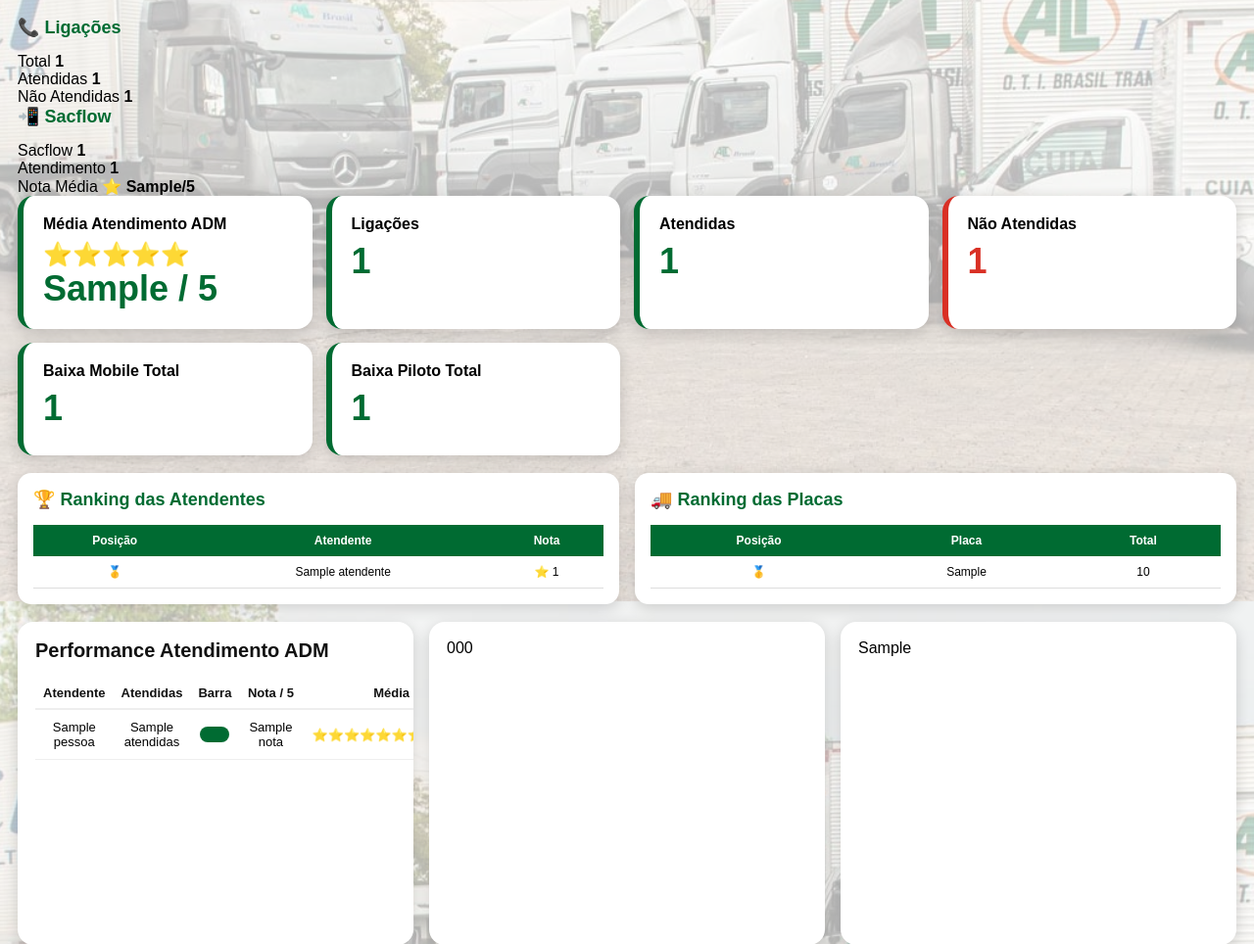
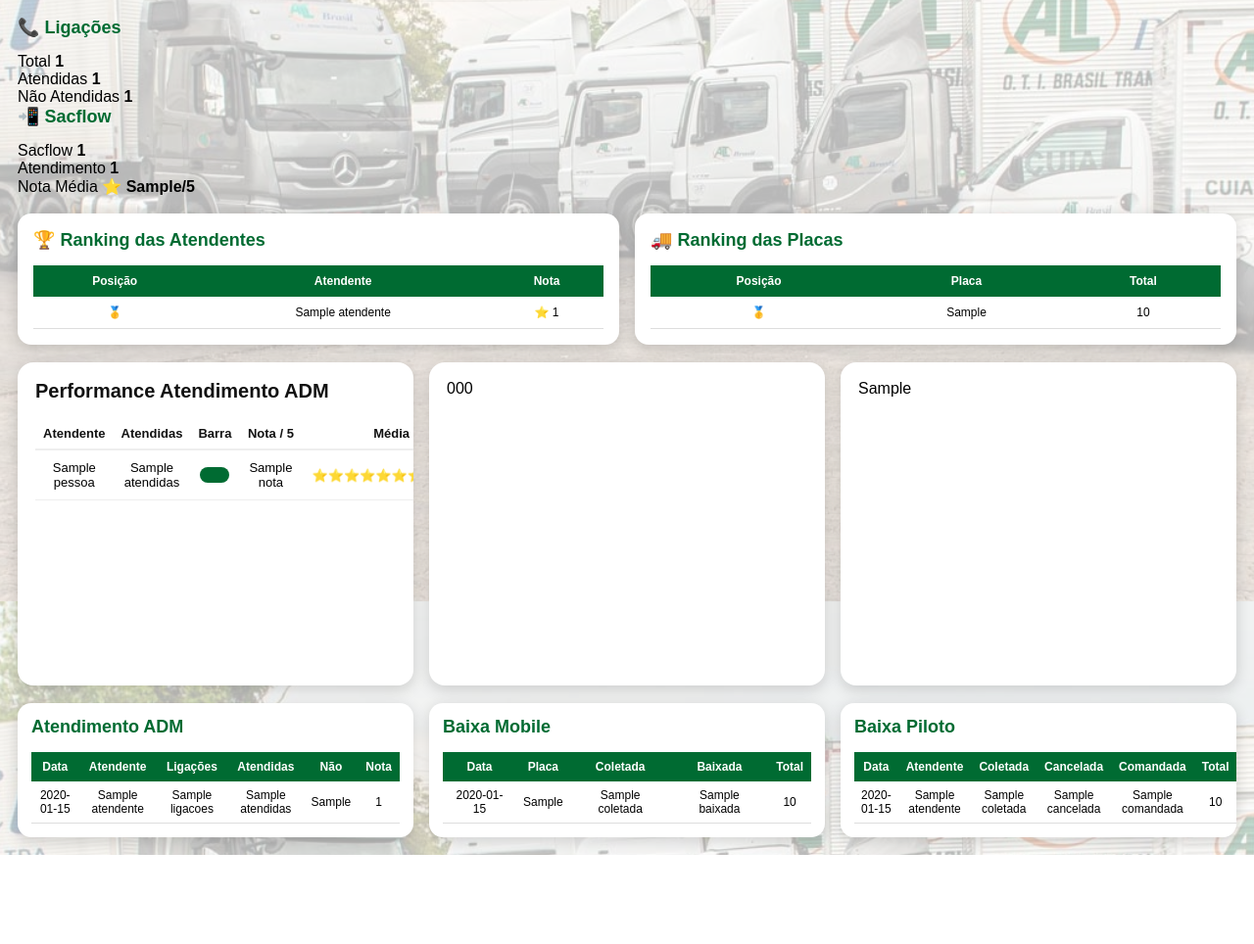
Before and after one commit to thamiryspires291-afk/dashboard-logistica-alt, a Python web app: template templates/performance.html in a window 1280 px wide. Shown: the part 186-1150 px from the top of the page at 98% size. After the commit the page ends 1059 px from the top, so only its background shows below. Run offline with Jinja, Linux system fonts and the light colour scheme; the template is opened without the code that fills it: most values are stand-ins (such as "Sample title", 1, 10 or a date in 2020).

Commit message:
Update performance.html

```diff
--- a/templates/performance.html
+++ b/templates/performance.html
@@ -340,36 +340,8 @@ td{
 
 </div>
 <div class="cards">
-    <div class="card">
-        <p>Média Atendimento ADM</p>
-        <div class="estrelas">⭐⭐⭐⭐⭐</div>
-        <div class="numero">{{media_adm}} / 5</div>
-    </div>
 
-    <div class="card">
-        <p>Ligações</p>
-        <div class="numero">{{total_ligacoes}}</div>
-    </div>
 
-    <div class="card">
-        <p>Atendidas</p>
-        <div class="numero">{{total_atendidas}}</div>
-    </div>
-
-    <div class="card card-alerta">
-        <p>Não Atendidas</p>
-        <div class="numero">{{total_nao_atendidas}}</div>
-    </div>
-
-    <div class="card">
-        <p>Baixa Mobile Total</p>
-        <div class="numero">{{total_mobile}}</div>
-    </div>
-
-    <div class="card">
-        <p>Baixa Piloto Total</p>
-        <div class="numero">{{total_piloto}}</div>
-    </div>
 </div>
 <div class="rankings">
 
```
